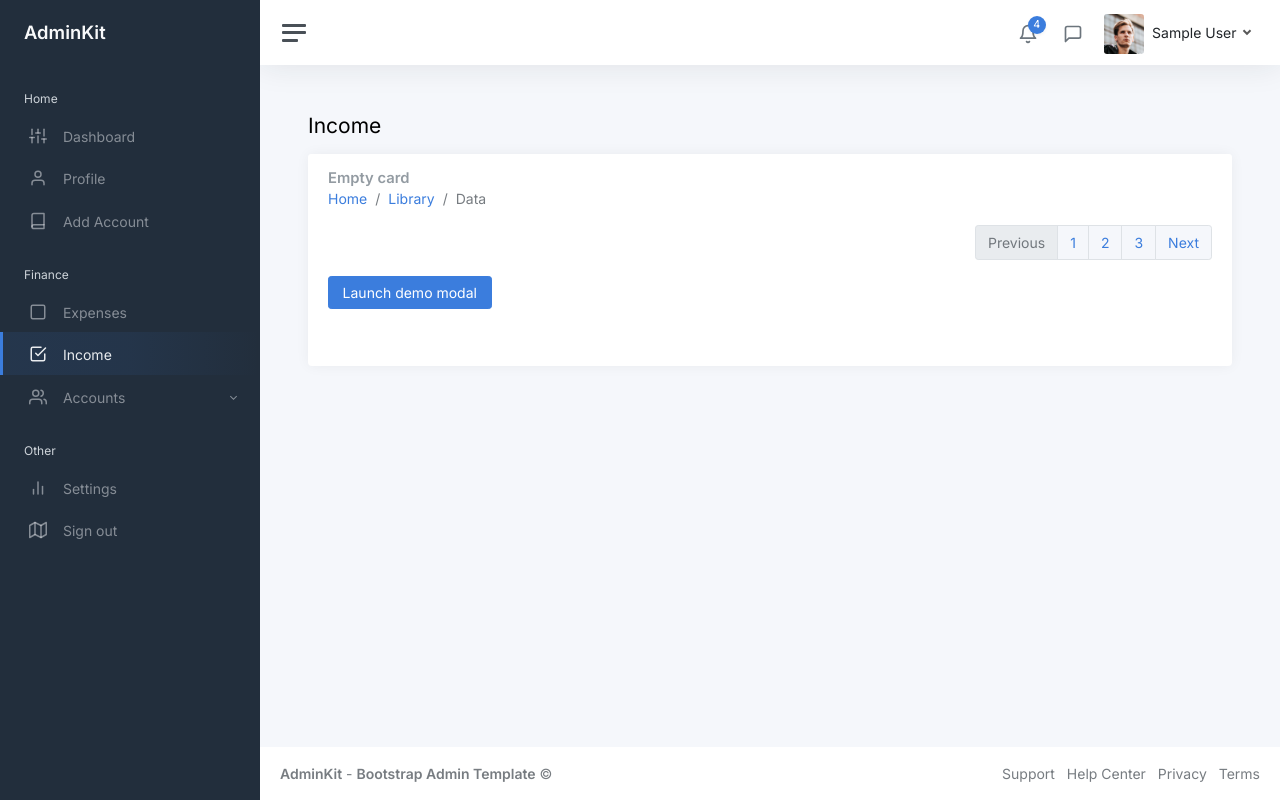
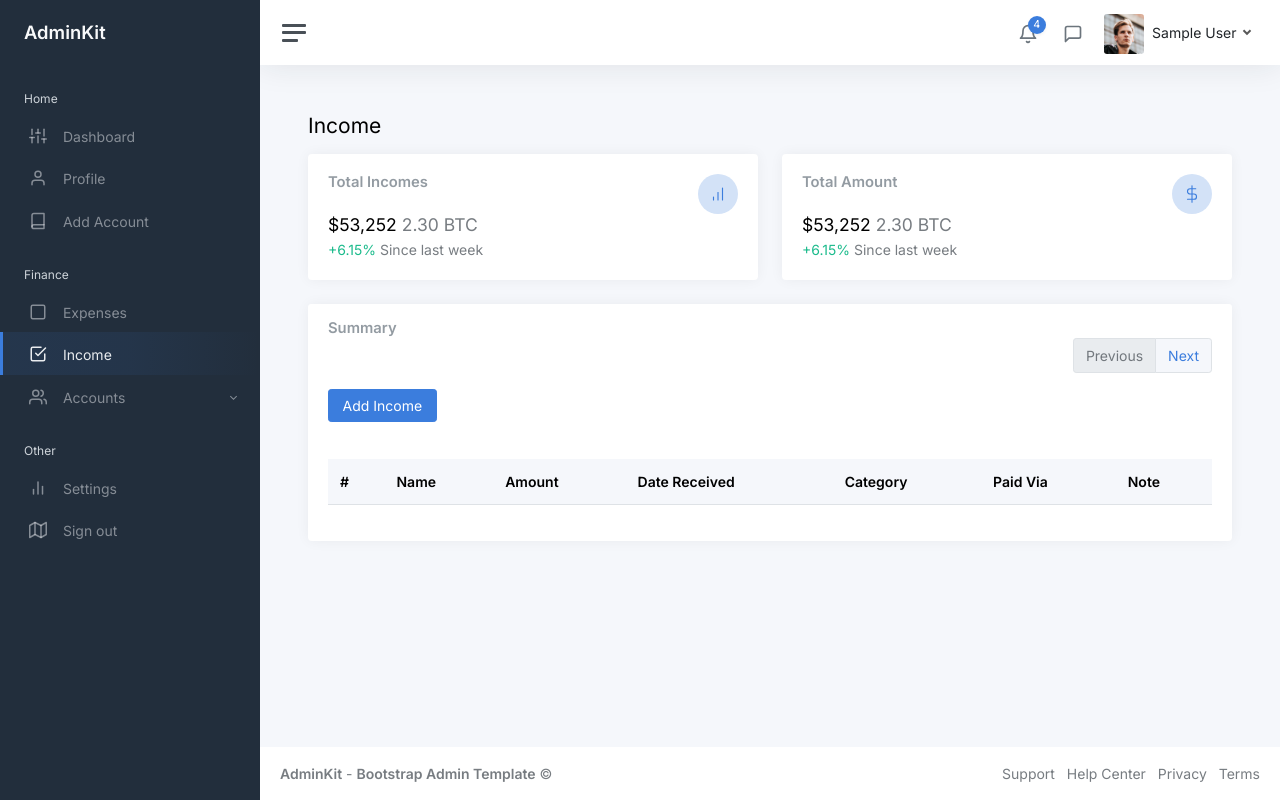
Before and after one commit to 2wons/flask-expense, a Flask app: page /income in a window 1280 px wide. Run offline with Flask 3, Linux system fonts and the light colour scheme; a user stored in the database is signed in; tables that the repository leaves empty hold one stand-in row (values such as "Sample post"); lists and menus that the app fills with data are empty; some libraries are stand-ins or nearby versions.

Commit message:
feat: add n view income

```diff
--- a/app/main/routes.py
+++ b/app/main/routes.py
@@ -14,14 +14,14 @@ from flask_login import current_user, login_required
 @blueprint.route('/home')
 @login_required
 def home():
-    return render_template('dashboard.html', segment='index')
+    return render_template('dashboard.html')
 
 @blueprint.route('/expenses', methods=['GET', 'POST'])
 @login_required
 def expenses():
     """manages expenses"""
     form = RecordForm()
-    form.category.choices = get_categories()
+    form.category.choices = get_categories("expense")
     form.account.choices = get_accounts()
 
     if form.validate_on_submit():
@@ -46,15 +46,42 @@ def expenses():
         .order_by(Record.date.desc()) \
         .paginate(page=page, per_page=10)
 
-    return render_template('expenses.html', segment='expenses', expenses=expenses, form=form)
+    return render_template('expenses.html', expenses=expenses, form=form)
 
 
-@blueprint.route('/income')
+@blueprint.route('/income', methods=['GET', 'POST'])
 @login_required
 def income():
-    return render_template('income.html', segment='income')
+    form = RecordForm()
+    form.category.choices = get_categories("income")
+    form.account.choices = get_accounts()
 
-@blueprint.route('/account', methods=['GET', 'POST'])
+    if form.validate_on_submit():
+
+        income = Record(
+            name=form.name.data,
+            amount=form.amount.data,
+            date=form.date_spent.data,
+            category=form.category.data,
+            note=form.note.data,
+            type='income',
+            account_id=form.account.data
+        )
+        db.session.add(income)
+        db.session.commit()
+        flash("income added.", "success")
+        return redirect(url_for('main.income'))
+
+    page = request.args.get('page', 1, type=int)
+
+    incomes = Record.get_incomes_from_user(current_user.id) \
+        .order_by(Record.date.desc()) \
+        .paginate(page=page, per_page=10)
+
+    form.account.choices = get_accounts()
+    return render_template('income.html', incomes=incomes, form=form)
+
+@blueprint.route('/add-account', methods=['GET', 'POST'])
 @login_required
 def create_account():
     form = AccountForm()
@@ -70,21 +97,21 @@ def create_account():
         db.session.commit()
 
         flash('Account succesfully added.', 'success')
-        return redirect(url_for('main.test'))
+        return redirect(url_for('main.create_account'))
 
-    return render_template('index.html', segment='blank', form=form)
+    return render_template('index.html', form=form)
 
 @blueprint.route('/accounts/cash')
 @login_required
 def accounts_cash():
-    return render_template('accounts.html', segment='accounts/cash')
+    return render_template('accounts.html')
 
 @blueprint.route('/accounts/banks')
 @login_required
 def accounts_banks():
-    return render_template('accounts.html', segment='accounts/banks')
+    return render_template('accounts.html')
 
 @blueprint.route('/accounts/credit')
 @login_required
 def accounts_credit():
-    return render_template('accounts.html', segment='accounts/credit')
+    return render_template('accounts.html')
--- /dev/null
+++ b/app/templates/add_income_page.html
@@ -0,0 +1,56 @@
+
+<div class="mb-3">
+    {{ form.name.label(class="form-label") }}
+    {{ form.name(class="form-control" + (' is-invalid' if form.name.errors else ''), placeholder="Cat Food") }}
+    <div class="invalid-feedback">
+        {% for error in form.name.errors %}
+            <span> {{ error }} </span>
+        {% endfor %}
+    </div>
+  </div>
+  {{ form.amount.label(class="form-label") }}
+  <div class="input-group mb-3">
+    <span class="input-group-text">$</span>
+    {{ form.amount(class="form-control" + (' is-invalid' if form.amount.errors else ''), placeholder="199") }}
+    <div class="invalid-feedback">
+        {% for error in form.name.errors %}
+            {{ error }}
+        {% endfor %}
+    </div>
+  </div>
+  <div class="mb-3">
+    {{ form.date_spent.label(class="form-label") }}
+    {{ form.date_spent(class="form-control" + (' is-invalid' if form.date_spent.errors else '') ) }}
+    <div class="invalid-feedback">
+        {% for error in form.date_spent.errors %}
+            <span> {{ error }} </span>
+        {% endfor %}
+    </div>
+  </div>
+  <div class="mb-3">
+    {{ form.category.label(class="form-label") }}
+    {{ form.category(class="form-select" + (' is-invalid' if form.category.errors else '') ) }}
+    <div class="invalid-feedback">
+        {% for error in form.category.errors %}
+            <span> {{ error }} </span>
+        {% endfor %}
+    </div>
+  </div>
+  <div class="mb-3">
+    {{ form.account.label(class="form-label") }}
+    {{ form.account(class="form-select" + (' is-invalid' if form.account.errors else '') ) }}
+    <div class="invalid-feedback">
+        {% for error in form.account.errors %}
+            <span> {{ error }} </span>
+        {% endfor %}
+    </div>
+  </div>
+  <div class="input-group">
+    <span class="input-group-text">Notes</span>
+    {{ form.note(class="form-control" + (' is-invalid' if form.note.errors else ''), placeholder="Additional notes") }}
+    <div class="invalid-feedback">
+        {% for error in form.note.errors %}
+            <span> {{ error }} </span>
+        {% endfor %}
+    </div>
+  </div>
--- /dev/null
+++ b/app/templates/includes/pagination.html
@@ -0,0 +1,25 @@
+<!-- Pagination -->
+{% macro pagination(path, set) %}
+    <nav aria-label="Page navigation example">
+        {% set current_page = request.args.get('page', '1') | int %}
+        <ul class="pagination justify-content-end">
+        <li class="page-item {{ 'disabled' if current_page == 1 else '' }}">
+            <a class="page-link" href="{{ url_for(path, page=current_page-1) }}">Previous</a>
+        </li>
+        {% for page_num in set.iter_pages() %}
+        {% if page_num %}
+        <li class="page-item"><a href="{{ url_for(path, page=page_num) }}" class="page-link"> {{
+            page_num }} </a></li>
+        {% else %}
+        <li class="page-item disabled">
+            <a class="page-link">...</a>
+        </li>
+        {% endif %}
+        {% endfor %}
+        <li class="page-item {{ 'disabled' if current_page == set.pages else '' }}">
+            <a class="page-link" href="{{ url_for(path, page=current_page+1) }}">Next</a>
+        </li>
+        </ul>
+    </nav>
+{% endmacro %}
+<!-- Pagination -->
--- a/app/templates/includes/sidebar.html
+++ b/app/templates/includes/sidebar.html
@@ -21,7 +21,7 @@
         </a>
       </li>
 
-      <li class="sidebar-item {% if 'blank' in segment %} active {% endif %}">
+      <li class="sidebar-item {% if 'add-account' in segment %} active {% endif %}">
         <a class="sidebar-link" href="{{ url_for('main.create_account') }}">
           <i class="align-middle" data-feather="book"></i> <span class="align-middle">Add Account</span>
         </a>
--- a/app/templates/income.html
+++ b/app/templates/income.html
@@ -1,4 +1,5 @@
 {% extends 'layouts/base.html' %}
+{% import 'includes/pagination.html' as pager %}
 
 {% block title %} Income {% endblock title %}
 
@@ -6,68 +7,124 @@
 <div class="container-fluid p-0">
 
   <h1 class="h3 mb-3">Income</h1>
+  <div class="row">
+    <div class="col-12 col-md-6 col-xxl d-flex">
+      <div class="card flex-fill">
+        <div class="card-body">
+          <div class="row">
+            <div class="col mt-0">
+              <h5 class="card-title">Total Incomes</h5>
+            </div>
+
+            <div class="col-auto">
+              <div class="stat text-primary" >
+                <svg xmlns="http://www.w3.org/2000/svg" width="24" height="24" viewBox="0 0 24 24" fill="none" stroke="currentColor" stroke-width="2" stroke-linecap="round" stroke-linejoin="round" class="feather feather-bar-chart align-middle mr-2"><line x1="12" y1="20" x2="12" y2="10"></line><line x1="18" y1="20" x2="18" y2="4"></line><line x1="6" y1="20" x2="6" y2="16"></line></svg>
+              </div>
+            </div>
+          </div>
+          <h4 class="mt-0 mb-1">$53,252 <span class="text-muted">2.30 BTC</span></h4>
+
+          <div class="mb-0">
+            <span class="text-success"> +6.15%  </span>
+            <span class="text-muted">Since last week</span>
+          </div>
+
+        </div>
+      </div>
+    </div>
+
+    <div class="col-12 col-md-6 col-xxl d-flex">
+      <div class="card flex-fill">
+        <div class="card-body">
+          <div class="row">
+            <div class="col mt-0">
+              <h5 class="card-title">Total Amount</h5>
+            </div>
+
+            <div class="col-auto">
+              <div class="stat text-primary" >
+                <svg xmlns="http://www.w3.org/2000/svg" width="24" height="24" viewBox="0 0 24 24" fill="none" stroke="currentColor" stroke-width="2" stroke-linecap="round" stroke-linejoin="round" class="feather feather-dollar-sign align-middle"><line x1="12" y1="1" x2="12" y2="23"></line><path d="M17 5H9.5a3.5 3.5 0 0 0 0 7h5a3.5 3.5 0 0 1 0 7H6"></path></svg>
+              </div>
+            </div>
+          </div>
+          <h4 class="mt-0 mb-1">$53,252 <span class="text-muted">2.30 BTC</span></h4>
+
+          <div class="mb-0">
+            <span class="text-success"> +6.15%  </span>
+            <span class="text-muted">Since last week</span>
+          </div>
+
+        </div>
+      </div>
+    </div>
+    <!-- ewnd -->
+  </div>
 
   <div class="row">
     <div class="col-12">
       <div class="card">
         <div class="card-header">
-                    <h5 class="card-title mb-0">Empty card</h5>
-                    <!-- Breadcrumbs -->
-                    <nav aria-label="breadcrumb">
-                        <ol class="breadcrumb">
-                          <li class="breadcrumb-item"><a href="#">Home</a></li>
-                          <li class="breadcrumb-item"><a href="#">Library</a></li>
-                          <li class="breadcrumb-item active" aria-current="page">Data</li>
-                        </ol>
-                    </nav>
-                    <!-- Breadcrumbs -->
+          <h5 class="card-title mb-0">Summary</h5>
 
-                    <!-- Pagination -->
-                    <nav aria-label="Page navigation example">
-                        <ul class="pagination justify-content-end">
-                          <li class="page-item disabled">
-                            <a class="page-link">Previous</a>
-                          </li>
-                          <li class="page-item"><a class="page-link" href="#">1</a></li>
-                          <li class="page-item"><a class="page-link" href="#">2</a></li>
-                          <li class="page-item"><a class="page-link" href="#">3</a></li>
-                          <li class="page-item">
-                            <a class="page-link" href="#">Next</a>
-                          </li>
-                        </ul>
-                      </nav>
-                    <!-- Pagination -->
-
+          {{ pager.pagination('main.income', incomes) }}
           <!-- Modal Button-->
-                    <!-- Button trigger modal -->
           <button type="button" class="btn btn-primary" data-bs-toggle="modal" data-bs-target="#exampleModal">
-                        Launch demo modal
+            Add Income
           </button>
-
           <!-- Modal -->
-                    <div class="modal fade" id="exampleModal" tabindex="-1" aria-labelledby="exampleModalLabel" aria-hidden="true">
-                        <div class="modal-dialog">
+          <div class="modal fade" id="exampleModal" tabindex="-1" aria-labelledby="exampleModalLabel"
+            aria-hidden="true">
+            <div class="modal-dialog modal-dialog-centered">
               <div class="modal-content">
                 <div class="modal-header">
-                            <h1 class="modal-title fs-5" id="exampleModalLabel">Modal title</h1>
+                  <h1 class="modal-title fs-3" id="exampleModalLabel">New Income</h1>
                   <button type="button" class="btn-close" data-bs-dismiss="modal" aria-label="Close"></button>
                 </div>
                 <div class="modal-body">
-                            ...
+                  <form action="" method="post" novalidate>
+                    {{ form.hidden_tag() }}
+                    <div class="modal-body">
+                      {% include 'add_income_page.html' %}
                     </div>
                     <div class="modal-footer">
                       <button type="button" class="btn btn-secondary" data-bs-dismiss="modal">Close</button>
-                            <button type="button" class="btn btn-primary">Save changes</button>
+                      {{ form.submit(class="btn btn-primary") }}
+                    </div>
+                  </form>
                 </div>
               </div>
             </div>
           </div>
-                    <!-- Modal Button-->
 
         </div>
         <div class="card-body">
-
-
+          <!-- Summary Table -->
+          <table class="table table-hover table-striped">
+            <thead class="table-light">
+              <tr>
+                <th scope="row">#</th>
+                <th scope="row">Name</th>
+                <th scope="row">Amount</th>
+                <th scope="row">Date Received</th>
+                <th scope="row">Category</th>
+                <th scope="row">Paid Via</th>
+                <th scope="row">Note</th>
+              </tr>
+            </thead>
+            <tbody>
+              {% for income in incomes.items %}
+                <tr>
+                  <th scope="row"> {{ loop.index }} </th>
+                  <td> {{ income.name }} </td>
+                  <td> {{ income.amount }} </td>
+                  <td> {{ income.date }} </td>
+                  <td> {{ income.category }} </td>
+                  <td> {{ income.account.name }} </td>
+                  <td> {{ income.note }} </td>
+                </tr>
+              {% endfor %}
+            </tbody>
+          </table>
 
         </div>
       </div>
@@ -76,3 +133,14 @@
 
 </div>
 {% endblock content %}
+
+{% block javascripts %}
+  {% if form.errors %}
+    <script src="https://code.jquery.com/jquery-3.3.1.slim.min.js"></script>
+    <script>
+      $(window).on('load', function() {
+        $('#exampleModal').modal('show');
+    });
+    </script>
+  {% endif %}
+{% endblock javascripts %}
--- a/app/templates/layouts/base.html
+++ b/app/templates/layouts/base.html
@@ -24,6 +24,7 @@
 
 <body>
 	<div class="wrapper">
+        {% set segment = request.path %}
 
         {% include 'includes/sidebar.html' %}
 
```
Also changed, not shown: app/main/util.py (+25 -27 lines), app/templates/expenses.html (+8 -29 lines). Lines whose indentation alone changed are shown as unchanged.
